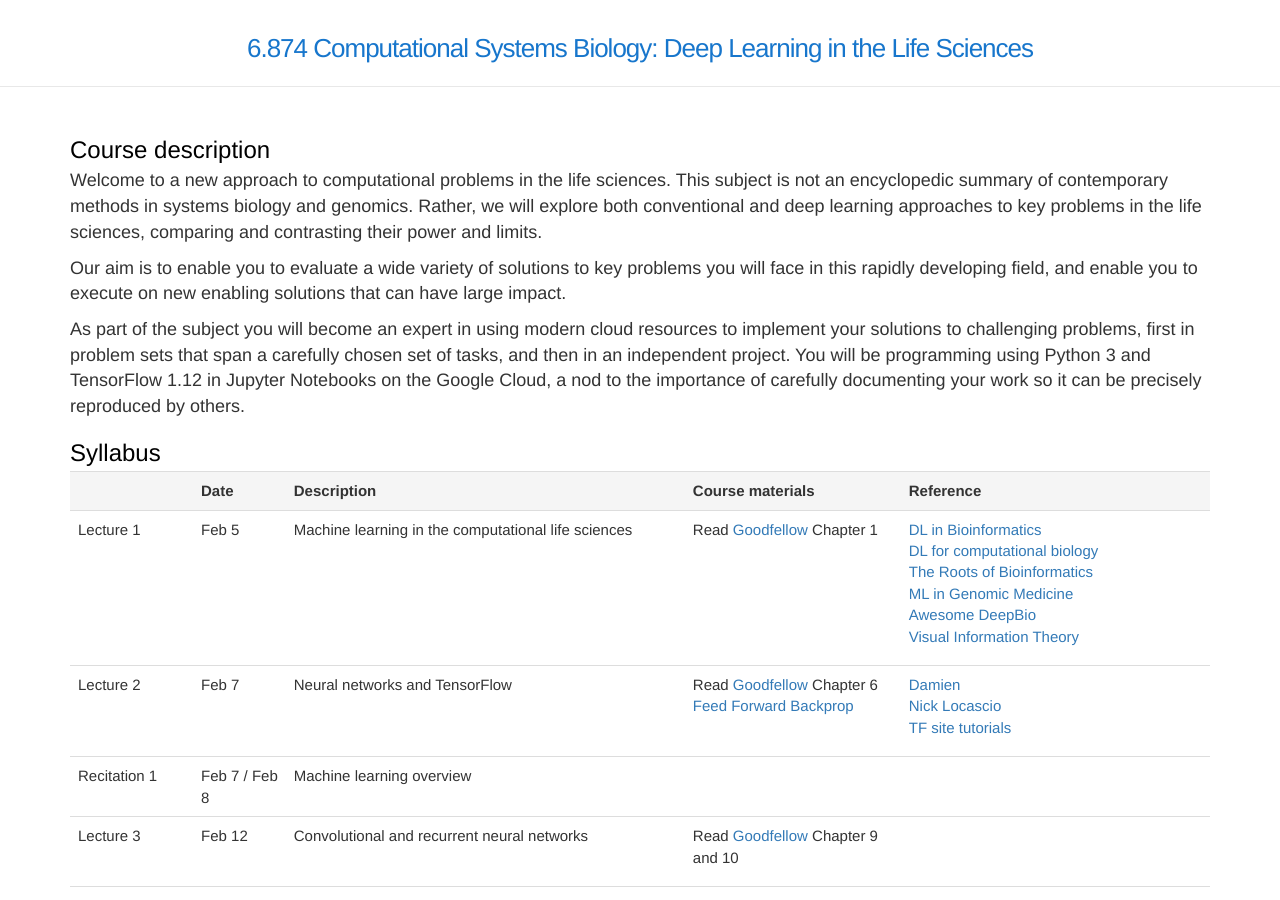
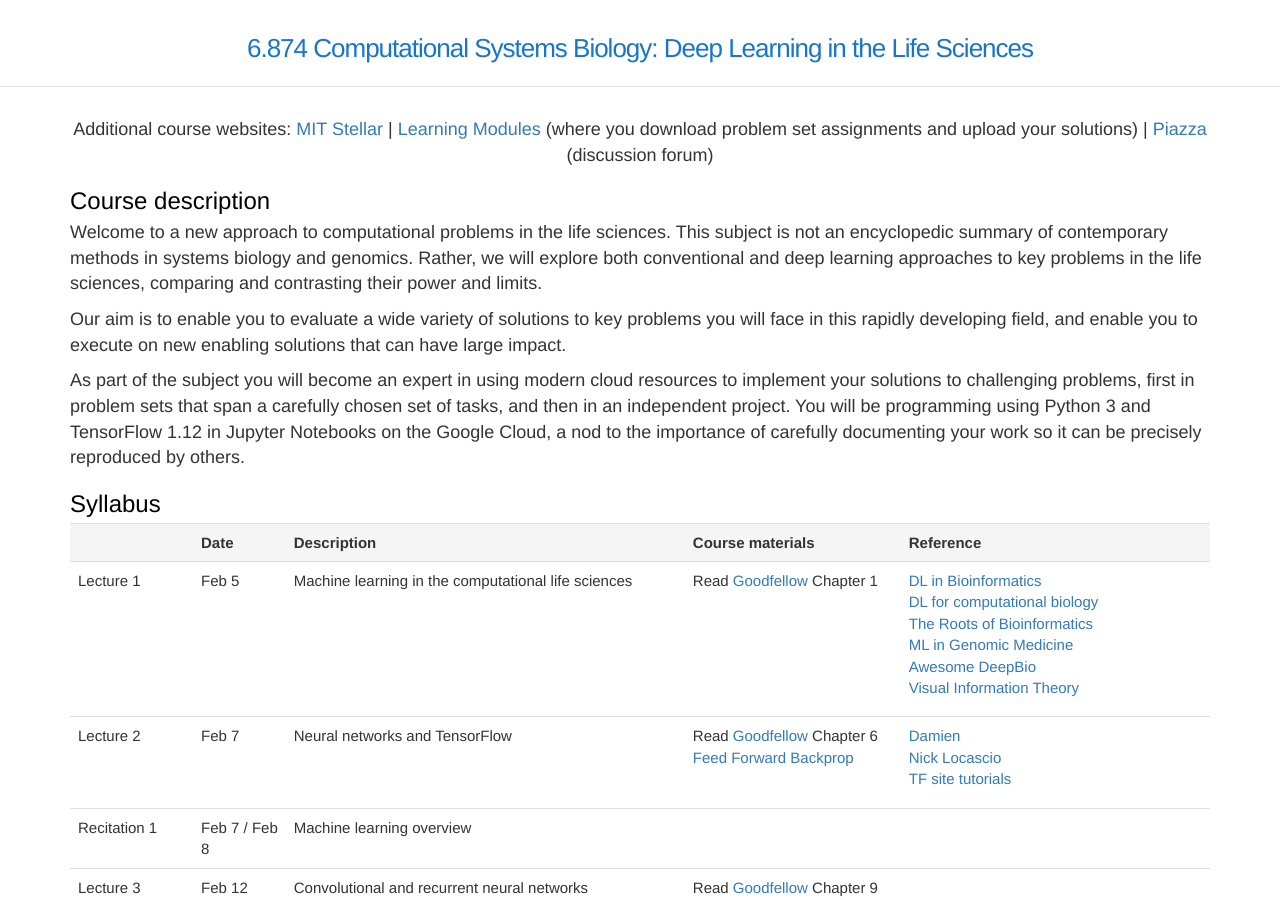
Before and after one commit to mit6874/mit6874.github.io, a Jekyll site: the page built from index.html, in a window 1280 px wide and 900 px high. Built offline with Jekyll 4.4.1, drawn with Linux system fonts in a browser that asks for light colours; nearby versions of some CDN libraries.

Commit message:
Add links to Stellar and Piazza

```diff
--- a/index.html
+++ b/index.html
@@ -3,6 +3,7 @@ layout: default
 ---
 <div class="home">
   <div class="materials-wrap">
+    <p style="text-align: center">Additional course websites: <a href="https://stellar.mit.edu/S/course/6/sp19/6.874/">MIT Stellar</a> | <a href="https://stellar.mit.edu/S/course/6/sp19/6.874/gradebook3/">Learning Modules</a> (where you download problem set assignments and upload your solutions) | <a href="https://piazza.com/mit/spring2019/6802j6874j20390j20490jhst506j">Piazza</a> (discussion forum)</p>
     <h2 class="module-header">Course description</h2>
     <p>Welcome to a new approach to computational problems in the life sciences. This subject is not an encyclopedic summary of contemporary methods in systems biology and genomics. Rather, we will explore both conventional and deep learning approaches to key problems in the life sciences, comparing and contrasting their power and limits.</p>
 
```
